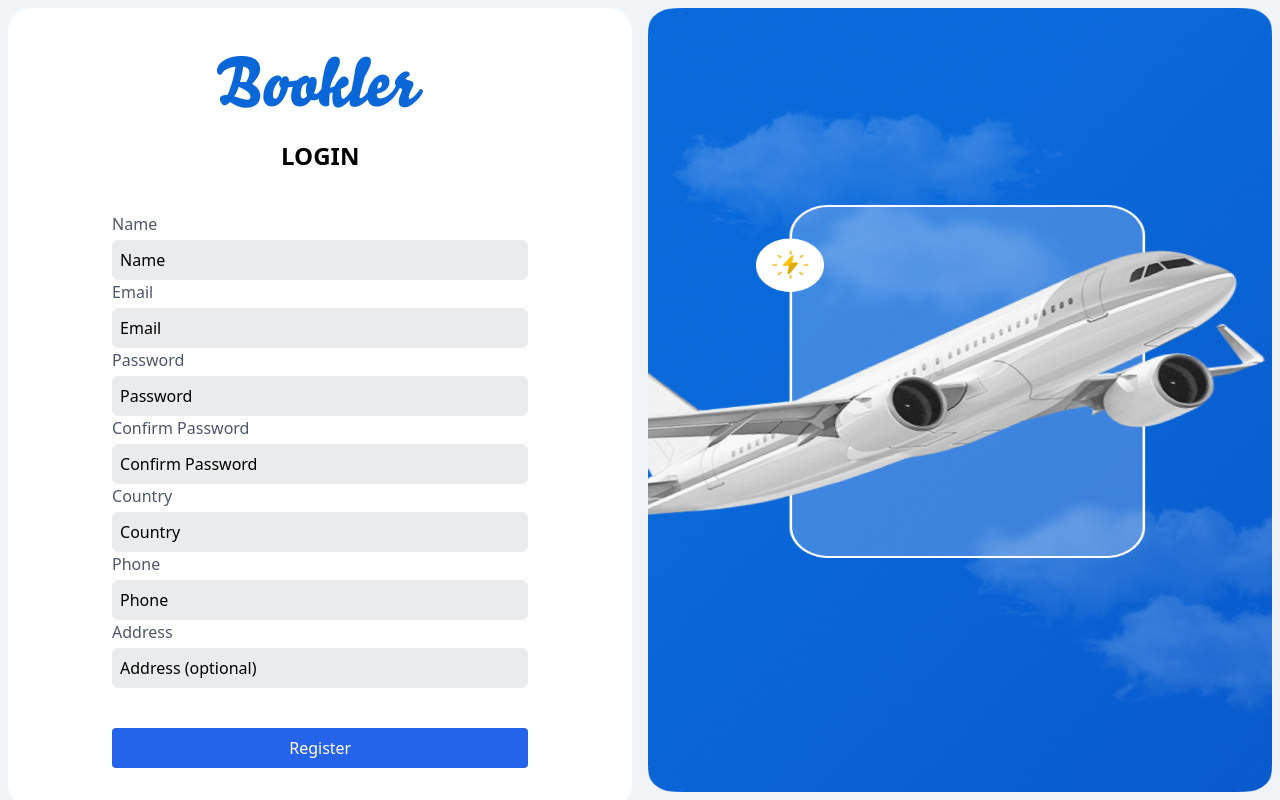
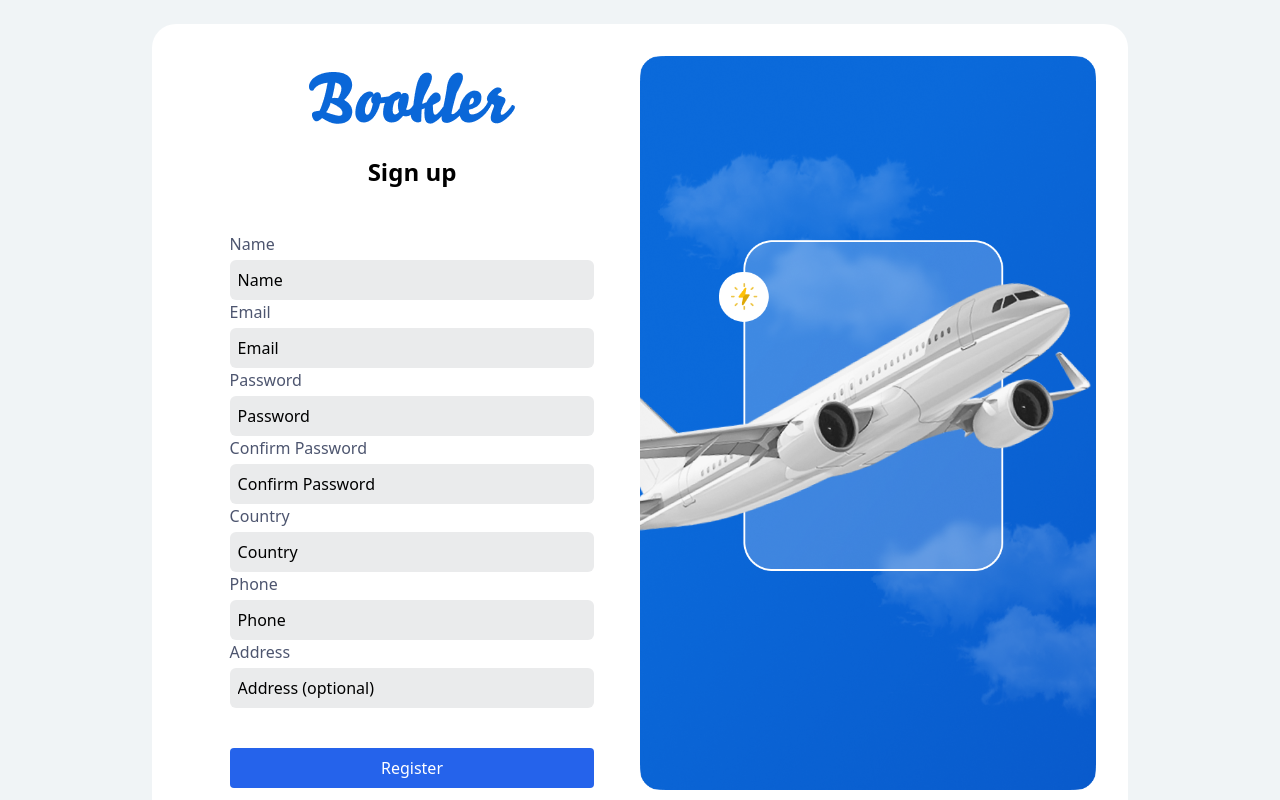
Before and after one commit to yosefamr1/Booking_App, a React app: page /register in a window 1280 px wide. Shown: the top 800 px of the page. Built offline with nearby package versions, Linux system fonts and the light colour scheme; the HTML template or start-up script is replaced by a standard one.

Commit message:
sign up update

```diff
--- a/src/pages/LoginPage/LoginPage.jsx
+++ b/src/pages/LoginPage/LoginPage.jsx
@@ -45,7 +45,7 @@ export default function LoginPage() {
   };
 
   return (
-    <div className="login_page flex gap-4 h-screen w-full p-2 ">
+    <div className="login_page w-4/5 flex gap-4 h-screen m-auto p-2 ">
 
       <div className="login-container w-1/2 h-screen m-auto bg-white text-center rounded-3xl p-8">
         <div className="flex justify-center !mt-4"><img className="text-center" src={logo} alt="logo" /></div>
--- a/src/pages/RegisterPage/Register.jsx
+++ b/src/pages/RegisterPage/Register.jsx
@@ -43,13 +43,14 @@ function RegisterPage() {
   };
 
   return (
-    <div className="register_page flex gap-4 h-screen w-full p-2 ">
+    <div className="register_page flex gap-4 w-4/5 m-auto p-6 ">
 
-      <div className="register-container w-1/2 h-screen m-auto bg-white text-center rounded-3xl p-8">
-        <div className="flex justify-center !mt-4"><img className="text-center" src={logo} alt="logo" /></div>
-        <h2 className="text-2xl text-center text-black font-bold !mb-6 !mt-8">LOGIN</h2>
+      <div className=" register-container flex w-full  m-auto bg-white text-center rounded-3xl p-8 h-full">
+        <div className="form w-1/2">
+          <div className="flex justify-center !mt-4"><img className="text-center" src={logo} alt="logo" /></div>
+        <h2 className="text-2xl text-center text-black font-bold !mb-6 !mt-8">Sign up</h2>
 
-        <form onSubmit={handleSubmit(onSubmit)} className="flex flex-col p-4 w-4/5 mx-auto" >
+        <form onSubmit={handleSubmit(onSubmit)} className="flex flex-col py-5 w-4/5 m-auto h-full" >
 
           {/* Name */}
           <div className="text-start">
@@ -185,12 +186,13 @@ function RegisterPage() {
             <p className="text-[#1C1C1C]">sign up with <span className="font-bold">Facebook</span></p>
           </div>
         </form>
+        </div>
+        {/* //img  */}
+        <div className="register_img w-1/2 h-full">
+          <img className=" m-auto w-full h-full" src={loginimg} alt="Login" />
+        </div>
       </div>
 
-      {/* //img  */}
-      <div className="register_img w-1/2">
-        <img className=" m-auto w-full   h-full" src={loginimg} alt="Login" />
-      </div>
 
     </div>
 
```
